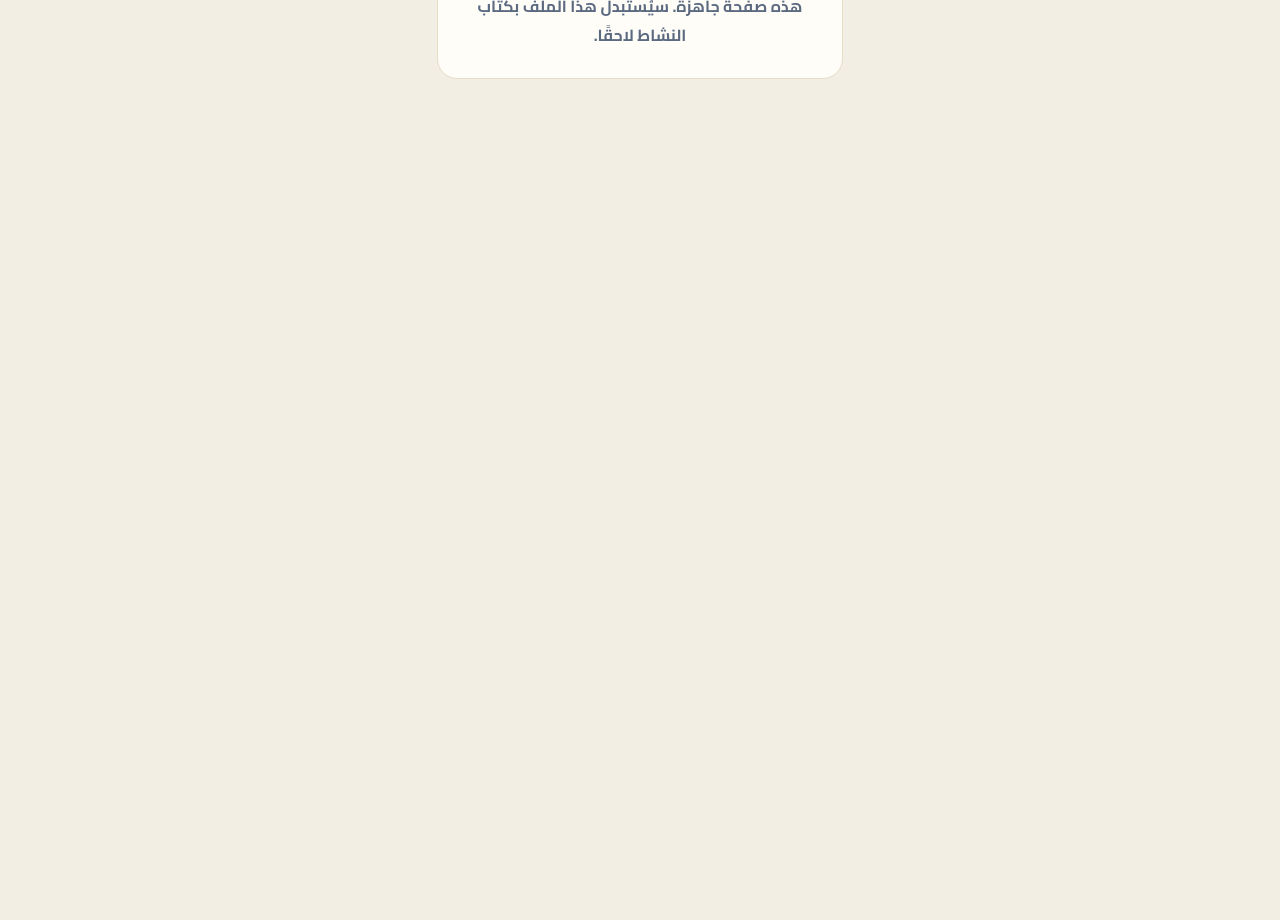
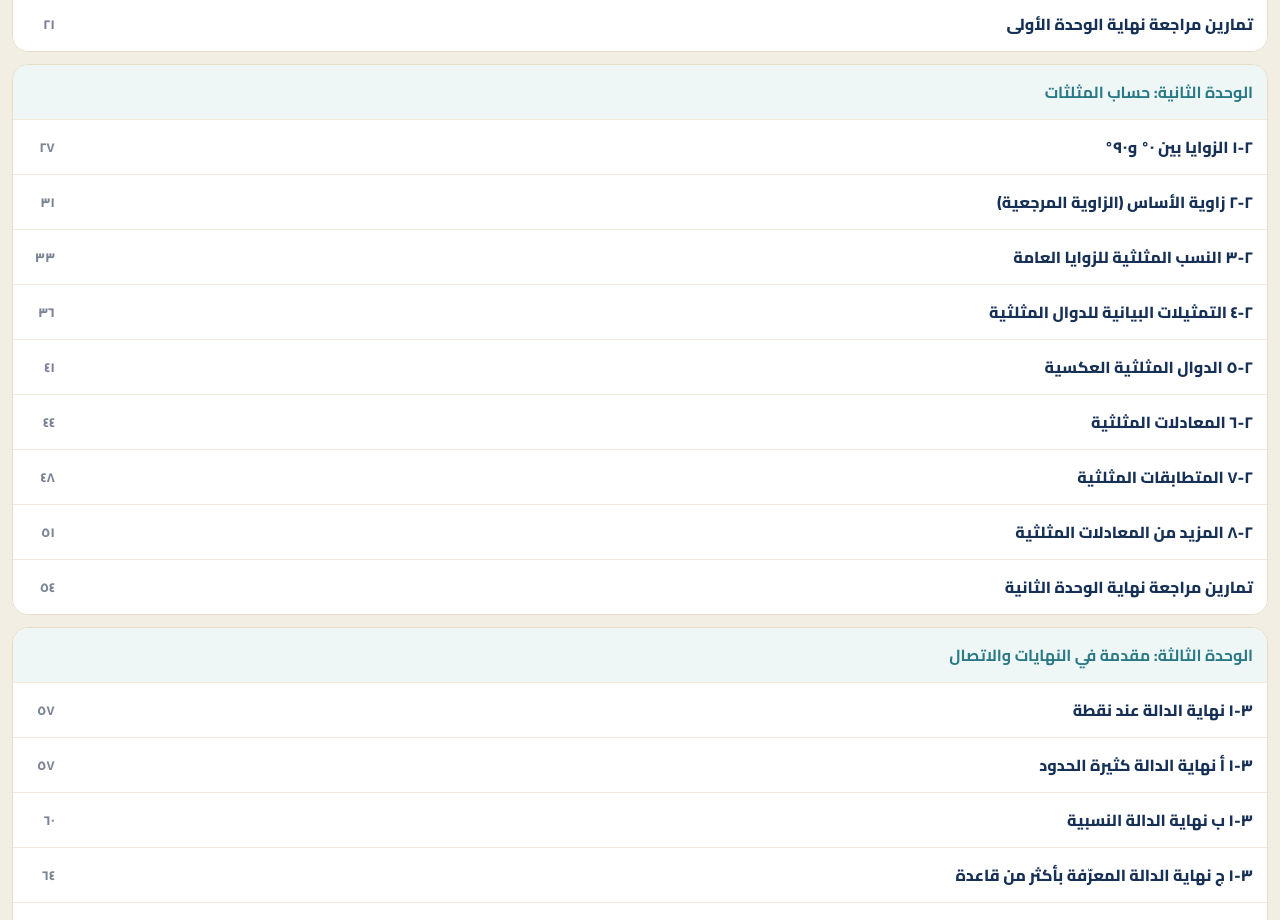
Before and after one commit to k100ed10-alt/rabt-almasael, a plain HTML site: page activity.html in a window 1280 px wide. Shown: the part 428-1348 px from the top of the page. Before the commit the page ends 848 px from the top, so only its background shows below. Drawn offline with Linux system fonts and the light colour scheme.

Commit message:
Activity book TOC with an iframe page per lesson

```diff
--- a/activity.html
+++ b/activity.html
@@ -1 +1,67 @@
-<!DOCTYPE html><html lang="ar" dir="rtl"><head><meta charset="UTF-8"/><meta name="viewport" content="width=device-width,initial-scale=1"/><title>كتاب النشاط</title><link href="https://fonts.googleapis.com/css2?family=Cairo:wght@700;800&display=swap" rel="stylesheet"><style>body{margin:0;min-height:100dvh;display:grid;place-items:center;background:#f3eee4;font-family:Cairo,Tahoma,sans-serif;color:#163056;text-align:center;padding:24px}.card{background:#fffdf8;border:1px solid #e6dcc8;border-radius:20px;padding:28px 22px;max-width:360px}h1{font-size:22px;margin:0 0 8px}p{margin:0;color:#5b6a80;font-weight:700;line-height:1.8}</style></head><body><div class="card"><h1>كتاب النشاط</h1><p>هذه صفحة جاهزة. سيُستبدل هذا الملف بكتاب النشاط لاحقًا.</p></div></body></html>
+<!DOCTYPE html><html lang="ar" dir="rtl"><head>
+<meta charset="UTF-8"/><meta name="viewport" content="width=device-width,initial-scale=1"/>
+<title>كتاب النشاط</title>
+<link href="https://fonts.googleapis.com/css2?family=Cairo:wght@700;800&display=swap" rel="stylesheet">
+<style>
+:root{--navy:#163056;--teal:#2a7a86;--bg:#f3eee4;--line:#e6dcc8}
+*{box-sizing:border-box;margin:0;padding:0}body{background:var(--bg);font-family:Cairo,Tahoma,sans-serif;color:#1c2d4a;padding:14px 12px 24px}
+h1{color:var(--teal);font-size:26px;margin:4px 2px 14px}
+.unit{background:#fff;border:1px solid var(--line);border-radius:16px;margin-bottom:12px;overflow:hidden}
+.unit h2{background:#eef6f6;color:var(--teal);font-size:16px;padding:12px 14px}
+.item{display:flex;justify-content:space-between;align-items:center;gap:10px;width:100%;text-align:right;padding:12px 14px;border:0;border-top:1px solid #f1eadc;background:#fff;font:inherit;font-weight:800;color:var(--navy);cursor:pointer}
+.item:active{background:#f7f1e4}.page{color:#7a8494;font-size:13px;min-width:28px}
+</style></head><body>
+<h1>المحتويات</h1>
+<div id="toc"></div>
+<script>
+const BOOK=[
+ {title:'كيف تستخدم هذا الكتاب؟',items:[{id:'how',name:'كيف تستخدم هذا الكتاب؟',page:'x'}]},
+ {title:'الوحدة الأولى: القياس الدائري',items:[
+  {id:'1-1',name:'١-١ الراديان',page:'١١'},
+  {id:'1-2',name:'١-٢ طول القوس',page:'١٥'},
+  {id:'1-3',name:'١-٣ مساحة القطاع الدائري',page:'١٨'},
+  {id:'1-rev',name:'تمارين مراجعة نهاية الوحدة الأولى',page:'٢١'}
+ ]},
+ {title:'الوحدة الثانية: حساب المثلثات',items:[
+  {id:'2-1',name:'٢-١ الزوايا بين ٠° و٩٠°',page:'٢٧'},
+  {id:'2-2',name:'٢-٢ زاوية الأساس (الزاوية المرجعية)',page:'٣١'},
+  {id:'2-3',name:'٢-٣ النسب المثلثية للزوايا العامة',page:'٣٣'},
+  {id:'2-4',name:'٢-٤ التمثيلات البيانية للدوال المثلثية',page:'٣٦'},
+  {id:'2-5',name:'٢-٥ الدوال المثلثية العكسية',page:'٤١'},
+  {id:'2-6',name:'٢-٦ المعادلات المثلثية',page:'٤٤'},
+  {id:'2-7',name:'٢-٧ المتطابقات المثلثية',page:'٤٨'},
+  {id:'2-8',name:'٢-٨ المزيد من المعادلات المثلثية',page:'٥١'},
+  {id:'2-rev',name:'تمارين مراجعة نهاية الوحدة الثانية',page:'٥٤'}
+ ]},
+ {title:'الوحدة الثالثة: مقدمة في النهايات والاتصال',items:[
+  {id:'3-1',name:'٣-١ نهاية الدالة عند نقطة',page:'٥٧'},
+  {id:'3-1a',name:'٣-١ أ نهاية الدالة كثيرة الحدود',page:'٥٧'},
+  {id:'3-1b',name:'٣-١ ب نهاية الدالة النسبية',page:'٦٠'},
+  {id:'3-1c',name:'٣-١ ج نهاية الدالة المعرّفة بأكثر من قاعدة',page:'٦٤'},
+  {id:'3-2',name:'٣-٢ نهاية الدالة النسبية عند اللانهاية',page:'٦٩'},
+  {id:'3-3',name:'٣-٣ خواص النهايات',page:'٧١'},
+  {id:'3-4',name:'٣-٤ الاتصال',page:'٧٤'},
+  {id:'3-rev',name:'تمارين مراجعة نهاية الوحدة الثالثة',page:'٨٠'}
+ ]},
+ {title:'الوحدة الرابعة: التفاضل',items:[
+  {id:'4-1',name:'٤-١ المشتقة وعلاقتها بالميل',page:'٨٣'},
+  {id:'4-2',name:'٤-٢ مشتقة دالة القوة',page:'٨٥'},
+  {id:'4-3',name:'٤-٣ قاعدة السلسلة',page:'٨٩'},
+  {id:'4-4',name:'٤-٤ المماس والعمودي',page:'٩١'},
+  {id:'4-5',name:'٤-٥ الدوال المتزايدة والدوال المتناقصة',page:'٩٣'},
+  {id:'4-6',name:'٤-٦ النقاط الحرجة',page:'٩٦'}
+ ]}
+];
+const box=document.getElementById('toc');
+BOOK.forEach(u=>{
+  const d=document.createElement('section'); d.className='unit';
+  d.innerHTML='<h2>'+u.title+'</h2>';
+  u.items.forEach(it=>{
+    const b=document.createElement('button'); b.className='item'; b.type='button';
+    b.innerHTML='<span>'+it.name+'</span><span class="page">'+it.page+'</span>';
+    b.onclick=()=>{location.href='lesson.html?id='+encodeURIComponent(it.id)};
+    d.appendChild(b);
+  });
+  box.appendChild(d);
+});
+</script></body></html>
```
Also changed, not shown: frames/_tpl.html (added, +1 -0 lines), lesson.html (added, +31 -0 lines).
